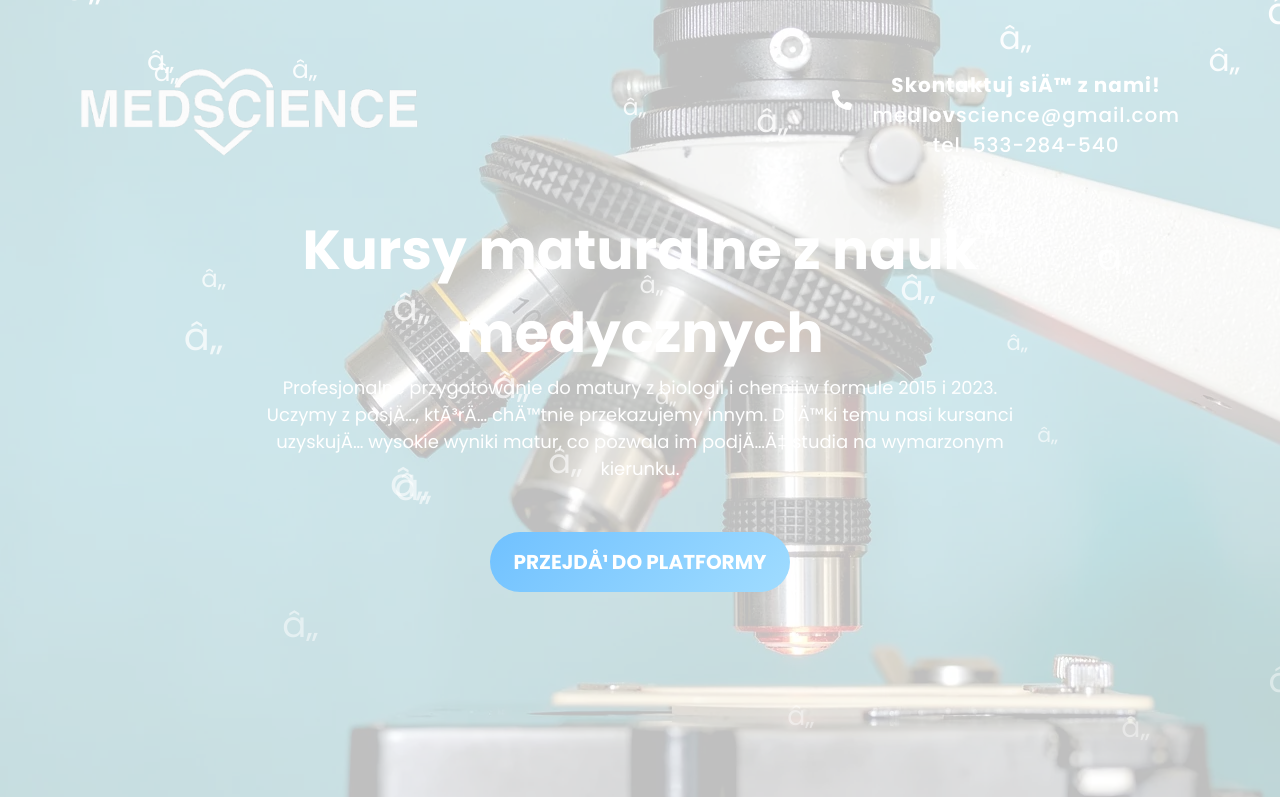
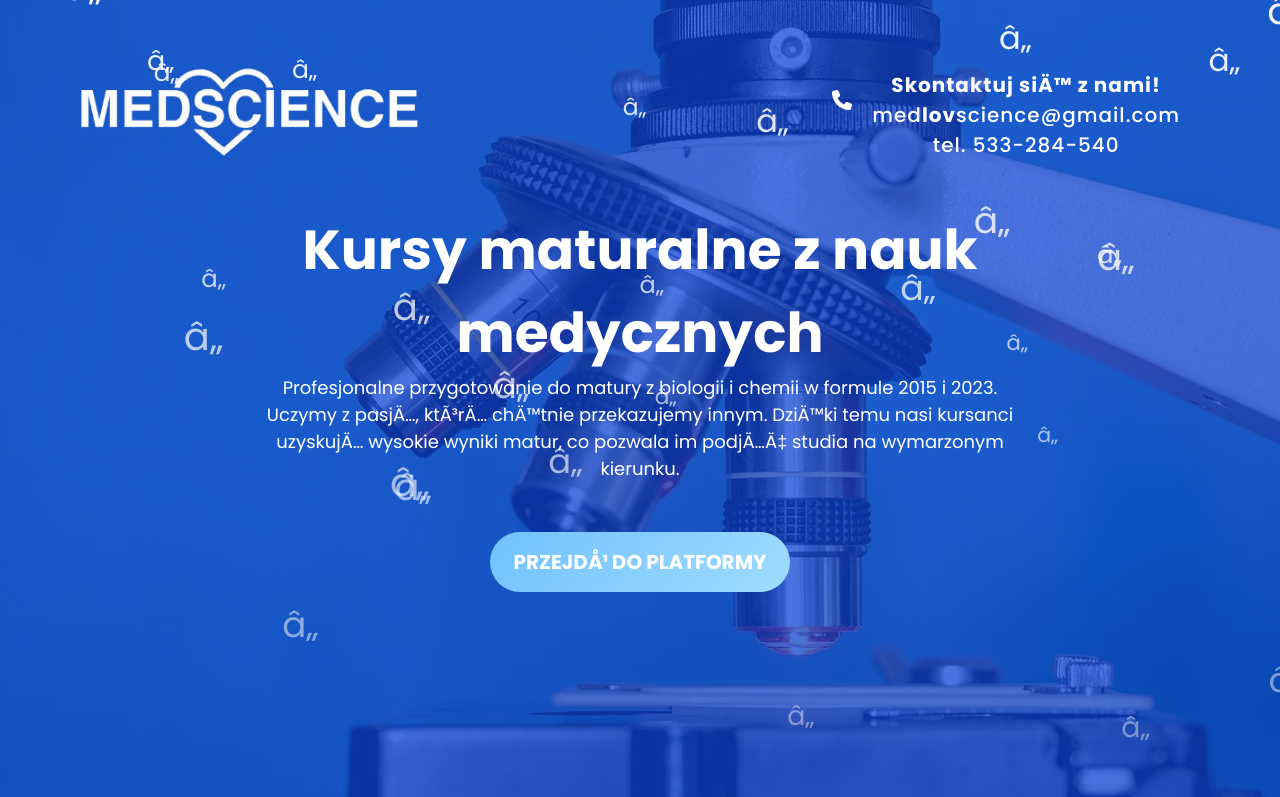
Before and after one commit to balbinasurma/medscience, a plain HTML site: page index.html in a window 1280 px wide. Shown: the top 797 px of the page. Drawn offline with Linux system fonts and the light colour scheme.

Commit message:
Add files via upload

```diff
--- a/style.css
+++ b/style.css
@@ -14,7 +14,7 @@ font-family: 'Poppins', sans-serif;
     position: relative;
     width: 100%;
     height: 100vh;
-
+    background: #0f44d5;
     display: flex;
     justify-content: center;
     align-items:center;
@@ -40,6 +40,7 @@ font-family: 'Poppins', sans-serif;
     height: 100%;
     object-fit: cover;
     opacity: 0.25;
+
 }
 .main .content
 {
```
